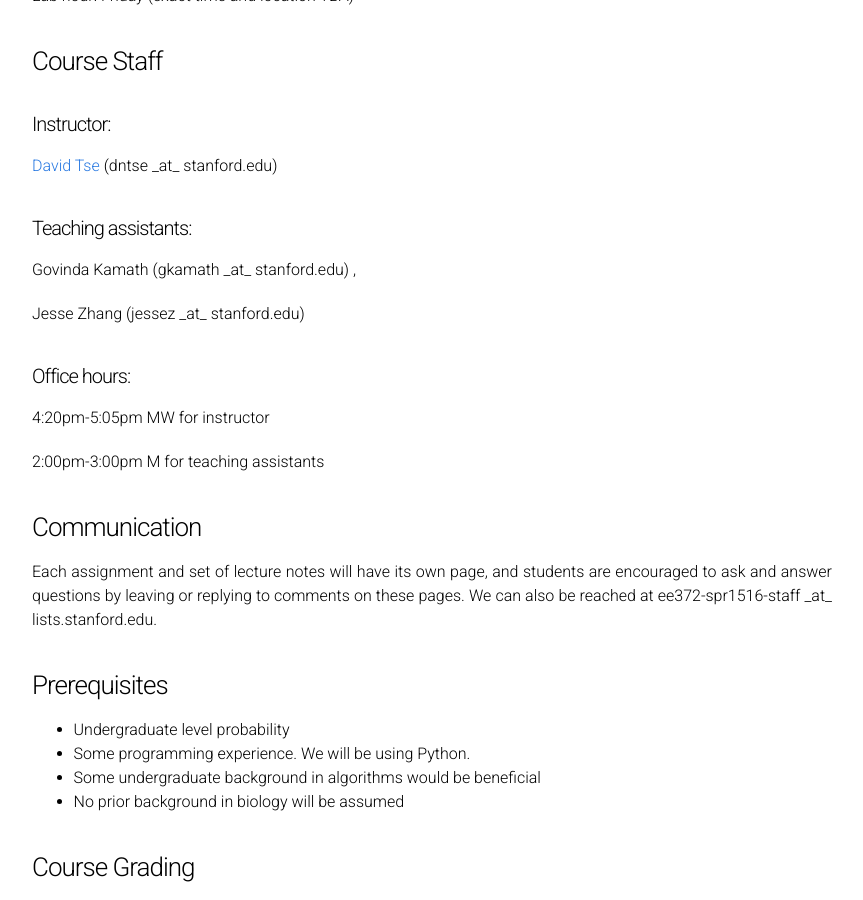
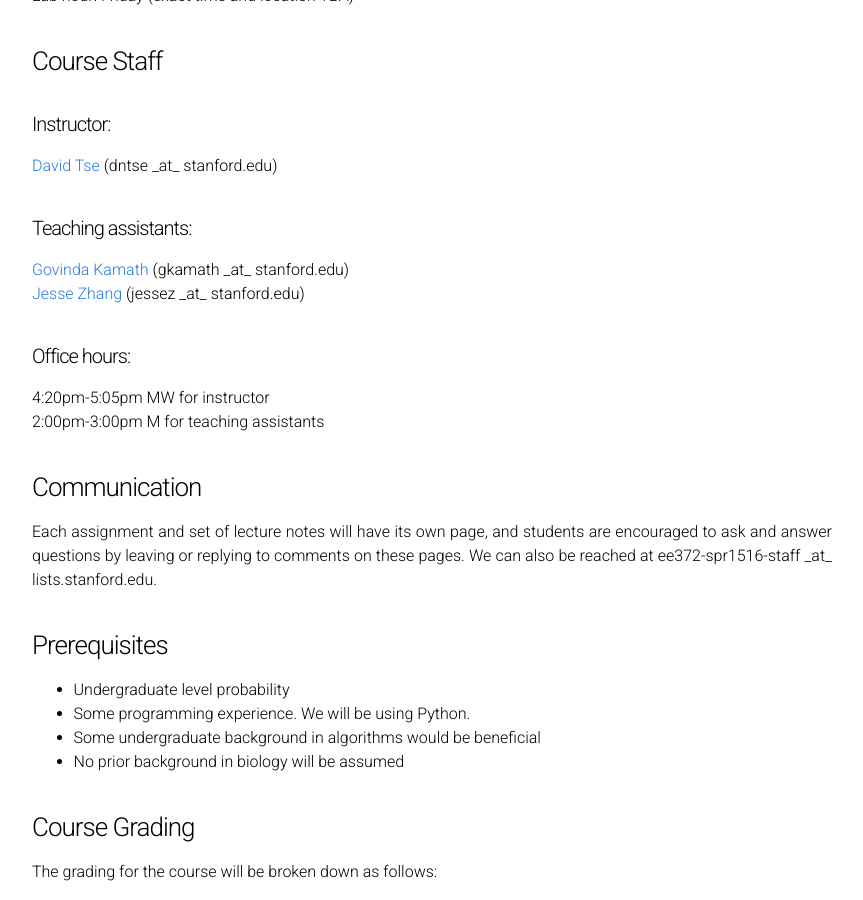
Before and after one commit to laurashen/data-science-sequencing.github.io, a Jekyll site: the page built from lectures/course_overview.md, in a window 1280 px wide and 900 px high, scrolled down 723 px. Shown: the whole window, without its empty margins (208-1071 px from the left). Built offline with Jekyll 4.4.1, drawn with Linux system fonts in a browser that asks for light colours; comment, search, counter and statistics services are not loaded; some of the changed lines change nothing that is shown.

Commit message:
updated webpages

```diff
--- a/lectures/course_overview.md
+++ b/lectures/course_overview.md
@@ -30,14 +30,12 @@ Lab hour: Friday (exact time and location TBA)
 
 #### Teaching assistants:
 
-Govinda Kamath (gkamath \_at\_ stanford.edu) ,
-
-Jesse Zhang (jessez \_at\_ stanford.edu)
+[Govinda Kamath](https://web.stanford.edu/~gkamath/) (gkamath \_at\_ stanford.edu)
+[Jesse Zhang](https://web.stanford.edu/~jessez/) (jessez \_at\_ stanford.edu)
 
 #### Office hours:
 
 4:20pm-5:05pm MW for instructor
-
 2:00pm-3:00pm M for teaching assistants
 
 ### Communication
```
